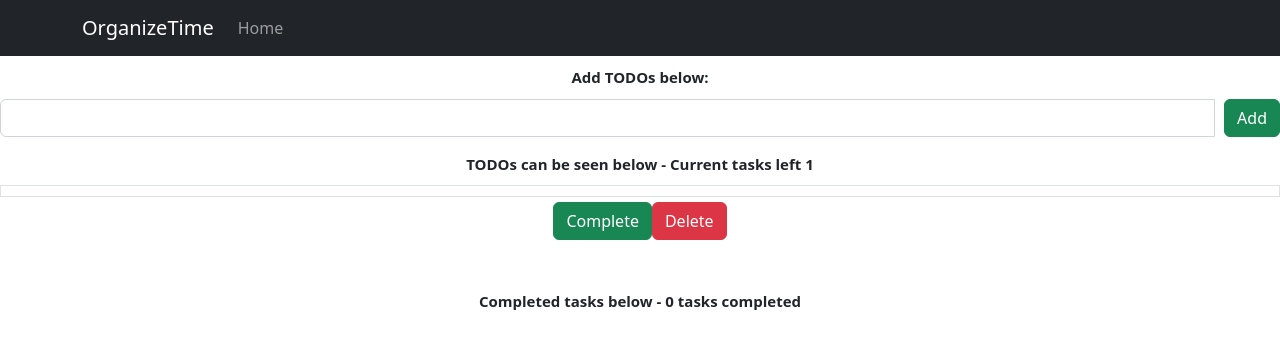
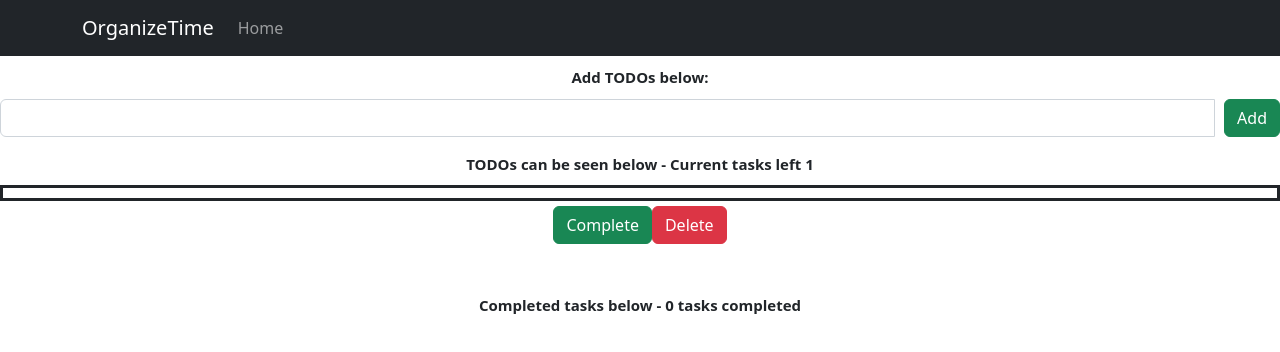
Before and after one commit to alex123a/Mobile-dev-assignment-3, a React (Create React App) app in the folder my-app/: page / in a window 1280 px wide. Both pictures are taken after a click on the button "Add". Shown: the top 352 px of the page. Built offline with nearby package versions, Linux system fonts and the light colour scheme.

Commit message:
Done with the app

```diff
--- a/my-app/src/App.css
+++ b/my-app/src/App.css
@@ -48,6 +48,10 @@
     margin-top: 10px;
 }
 
+.marginAdjuster {
+    margin-bottom: 10px;
+}
+
 .TodoBut {
     margin-bottom: 20px;
     margin-top: 5px;
--- a/my-app/src/Frontpage.js
+++ b/my-app/src/Frontpage.js
@@ -43,7 +43,7 @@ function App() {
                     e = JSON.parse(e);
                     return (
                         <div key={e.id} className="justify-content-center" name={e}>
-                            <div className="d-flex border justify-content-center">
+                            <div className="d-flex justify-content-center border border-3 border-dark">
                                 <span className='TODOText break-text'>{e.content}</span>
                             </div>
                             <input className="btn btn-success TodoBut" type="button" value="Complete" name={e} onClick={() => handleCompletedItem(e)}></input>
@@ -58,7 +58,7 @@ function App() {
                 {completedTodos.map((e) => {
                     e = JSON.parse(e);
                     return (
-                        <div key={e.id} className="d-flex border justify-content-center" name={e}>
+                        <div key={e.id} className="d-flex justify-content-center border border-3 border-dark marginAdjuster" name={e}>
                             <span className='TODOText break-text'>{e.content}</span>
                         </div>
                     )
```
